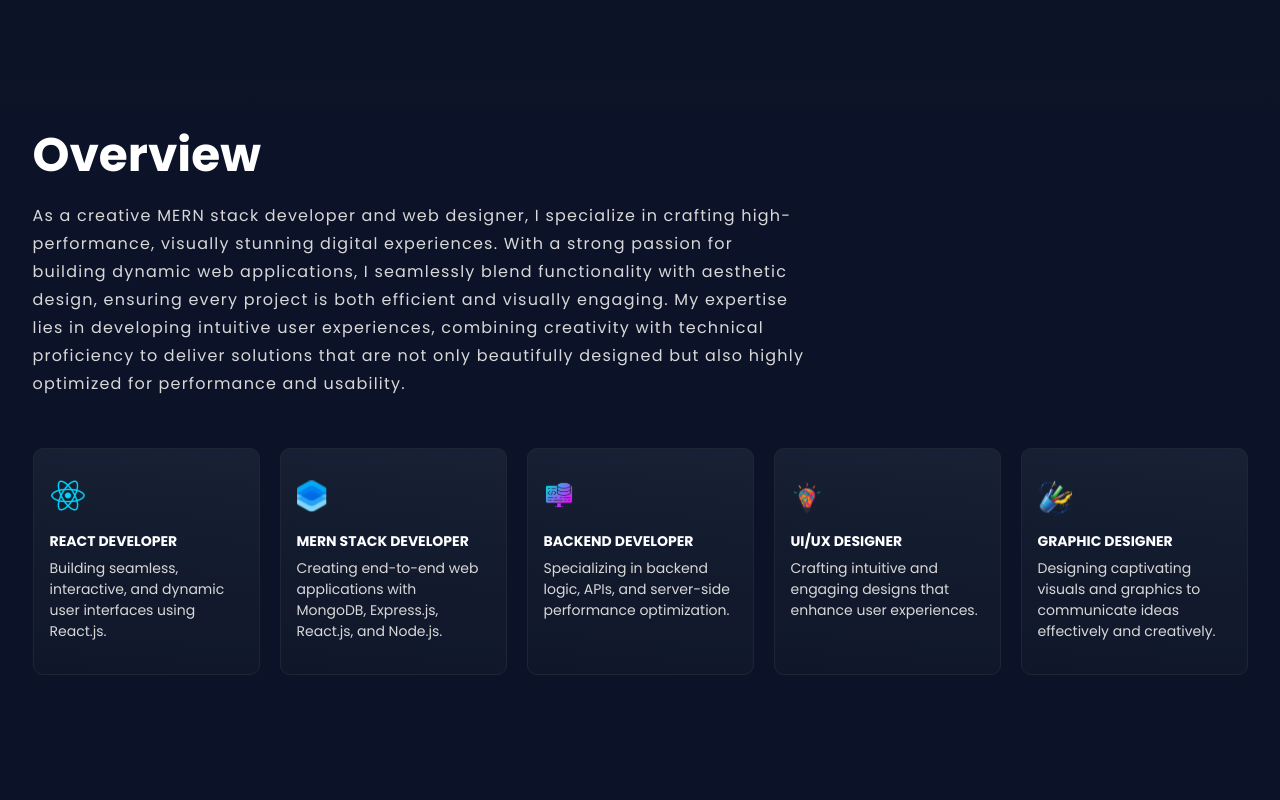
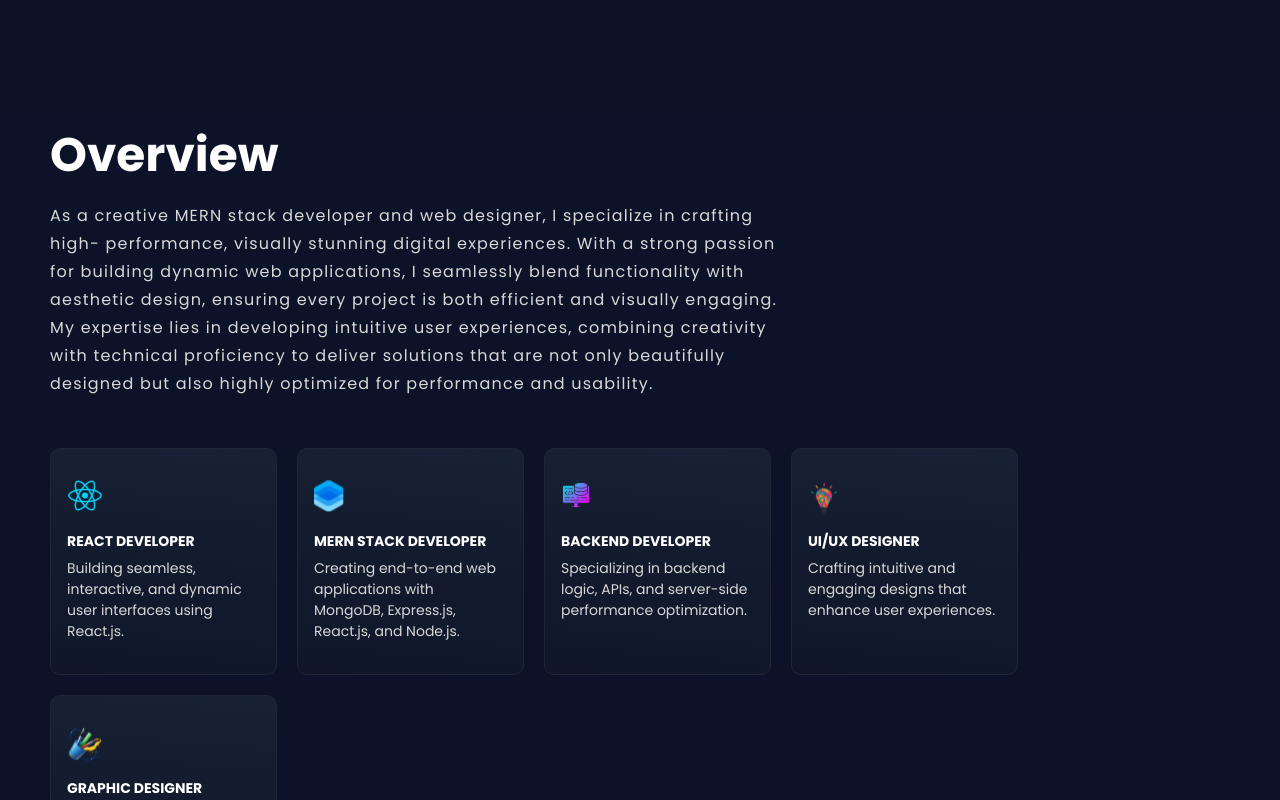
Before and after one commit to anandhuguts/anandhu-portfolio, a React (Vite) app: page / in a window 1280 px wide. Shown: the part 900-1700 px from the top of the page. Built offline with nearby package versions, Linux system fonts and the light colour scheme; a web font is replaced by a local one.

Commit message:
overview

```diff
--- a/src/components/pages/Overview.jsx
+++ b/src/components/pages/Overview.jsx
@@ -7,8 +7,8 @@ import Background3D from "../sub components/Background";
 function Overview() {
   return (
     <Element name="about">
-      <section className="relative flex justify-center w-full min-h-[766px] bg-[#0C1328] text-white overflow-hidden ">
-        <div>
+      <section className="relative flex  w-full min-h-[766px] bg-[#0C1328] text-white overflow-hidden ">
+        <div className=" mx-auto px-[50px]">
           <motion.div
             initial={{ y: -100, opacity: 0 }}
             whileInView={{ y: 0, opacity: 1 }}
@@ -18,20 +18,19 @@ function Overview() {
             <h2 className="font-script font-bold text-white text-[47px]">
               Overview
             </h2>
-            <p className=" font-script font-normal text-[#D8D8D8] text-[16px] leading-[28px] tracking-[1.2px] mt-[11px]">
+            <p className=" max-w-[750px] font-script font-normal text-[#D8D8D8] text-[16px] leading-[28px] tracking-[1.2px] mt-[11px]">
               As a creative MERN stack developer and web designer, I specialize
-              in crafting high- <br />
-              performance, visually stunning digital experiences. With a strong
-              passion for <br /> building dynamic web applications, I seamlessly
-              blend functionality with aesthetic <br /> design, ensuring every
-              project is both efficient and visually engaging. My expertise{" "}
-              <br /> lies in developing intuitive user experiences, combining
-              creativity with technical <br /> proficiency to deliver solutions
-              that are not only beautifully designed but also highly <br />{" "}
-              optimized for performance and usability.
+              in crafting high- performance, visually stunning digital
+              experiences. With a strong passion for building dynamic web
+              applications, I seamlessly blend functionality with aesthetic
+              design, ensuring every project is both efficient and visually
+              engaging. My expertise lies in developing intuitive user
+              experiences, combining creativity with technical proficiency to
+              deliver solutions that are not only beautifully designed but also
+              highly optimized for performance and usability.
             </p>
           </motion.div>
-          <div className="flex gap-[20px] mt-[50px]">
+          <div className="flex flex-wrap gap-[20px] mt-[50px]">
             {Service.map((service, index) => {
               return (
                 <Services
--- a/src/components/sub components/Background.jsx
+++ b/src/components/sub components/Background.jsx
@@ -6,7 +6,7 @@ const Background3D = () => {
   return (
     <Canvas
       style={{ pointerEvents: "none" }}
-      className="!absolute !top-0 !left-0 !w-full !h-full z-[1]"
+      className="!absolute !top-0 !left-0 !w-full !h-screen z-[1]"
       frameloop="demand"
       gl={{ preserveDrawingBuffer: true }}
       onCreated={({ gl }) => {
```
